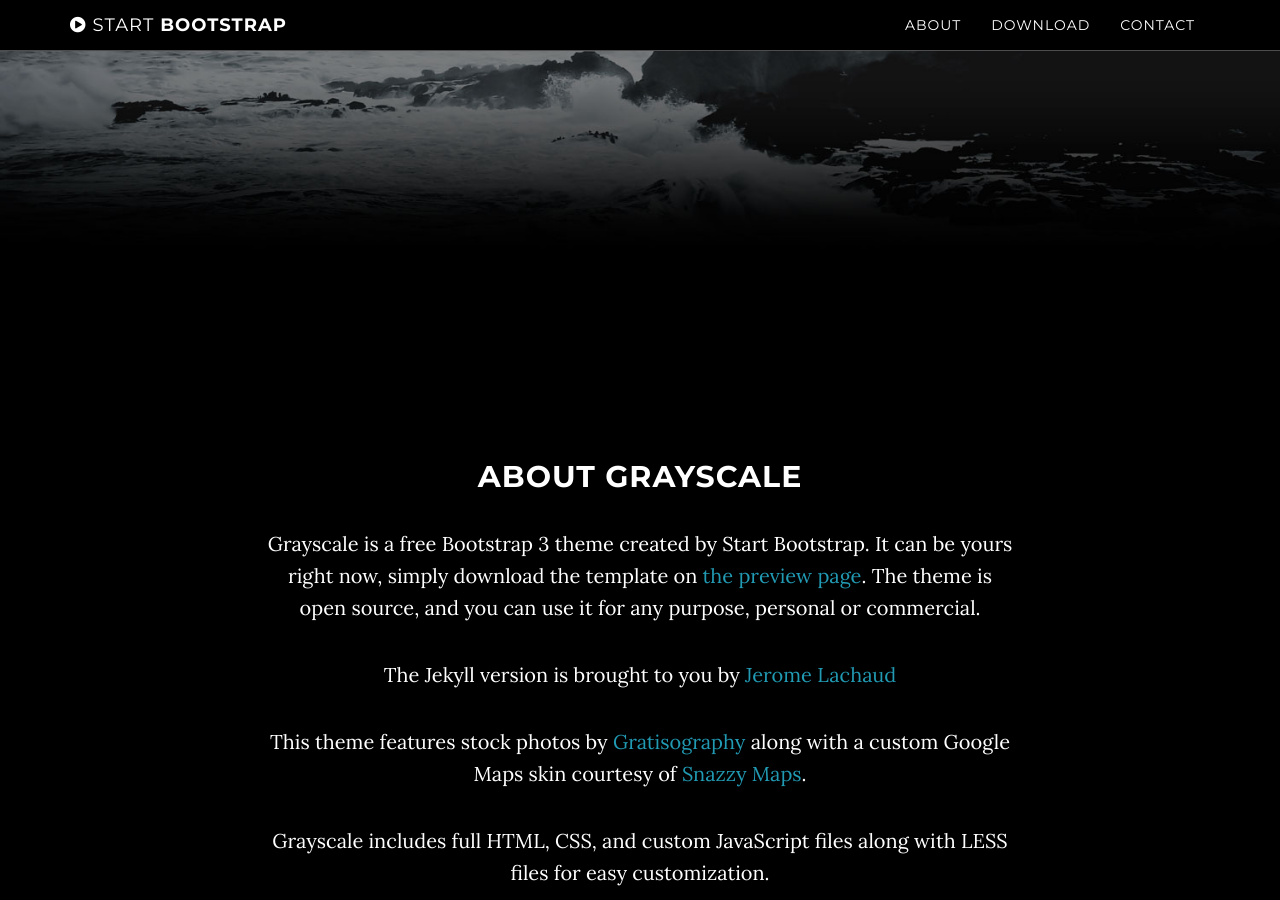
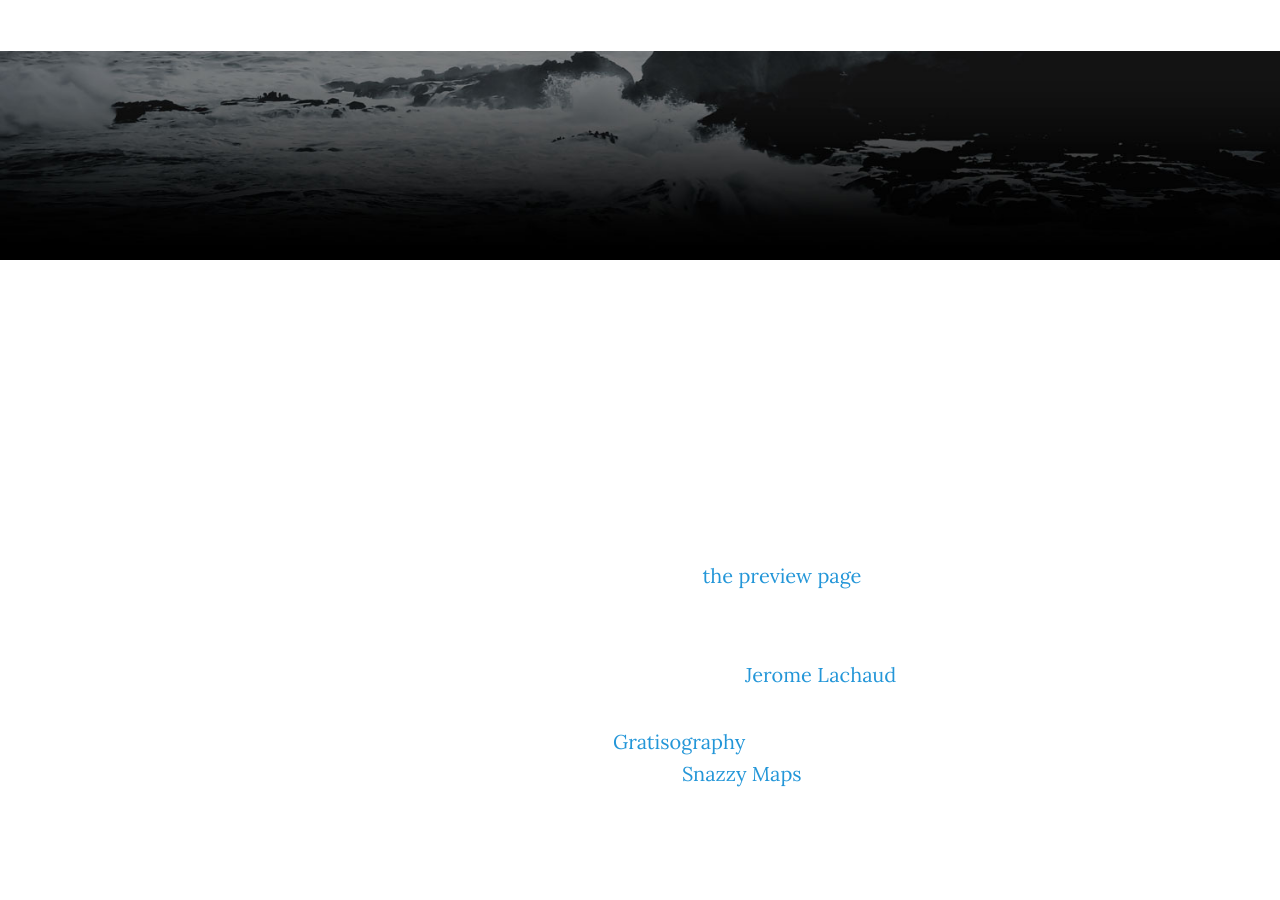
Before and after one commit to sisatech/sisatech.github.io, a Jekyll site: the page built from index.html, in a window 1280 px wide and 900 px high, scrolled down 640 px. Built offline with Jekyll 4.4.1, drawn with Linux system fonts in a browser that asks for light colours.

Commit message:
colour change.

```diff
--- a/_config.yml
+++ b/_config.yml
@@ -6,8 +6,8 @@
 
 # Color settings (hex-codes without the leading hash-tag)
 color:
-  primary-dark: '#000000'
-  links: '#219ab3'
+  primary-dark: '#FFFFFF'
+  links: '#2396d8'
 
 # Footer settings
 footer: Your Website
```
